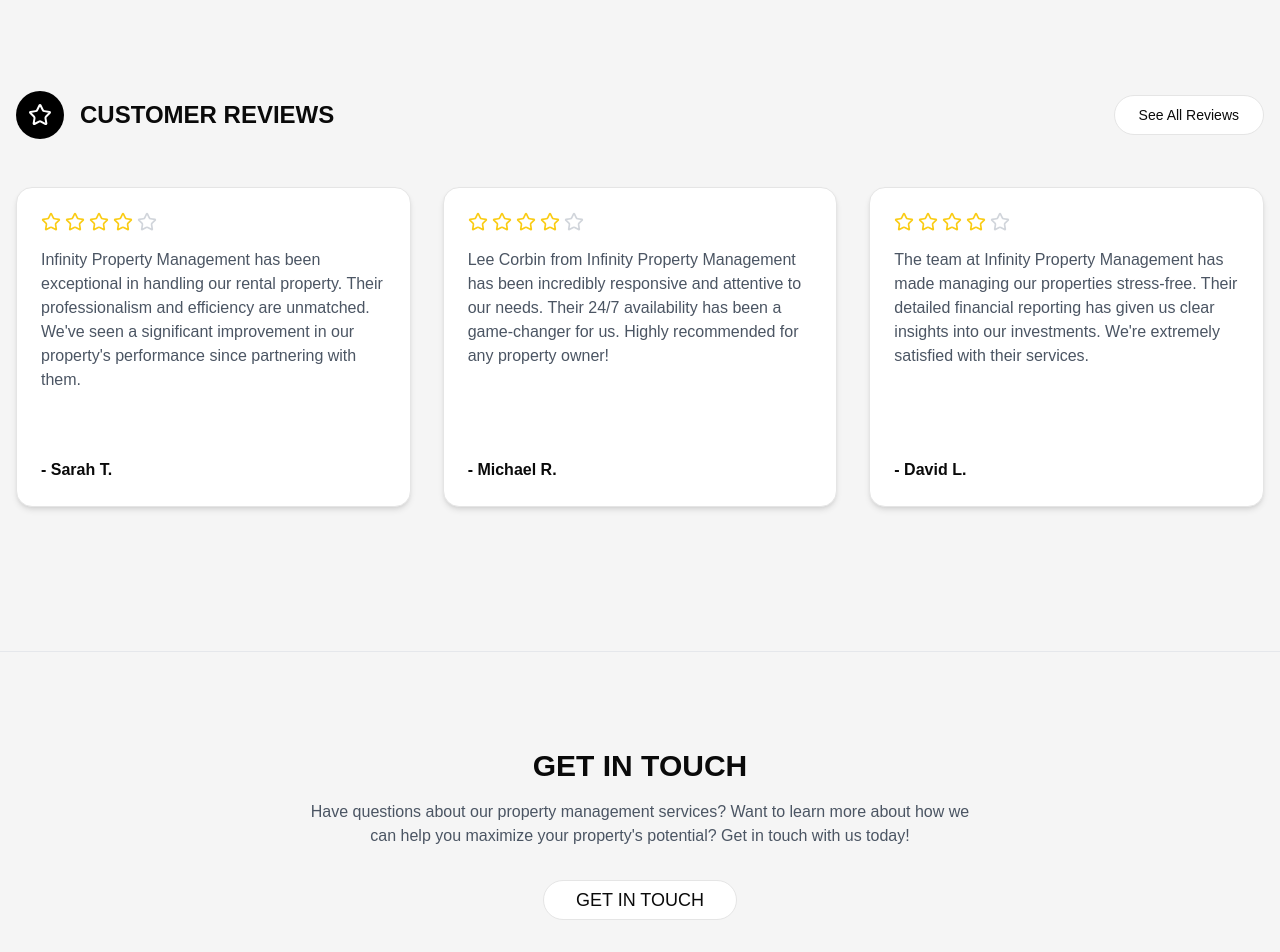
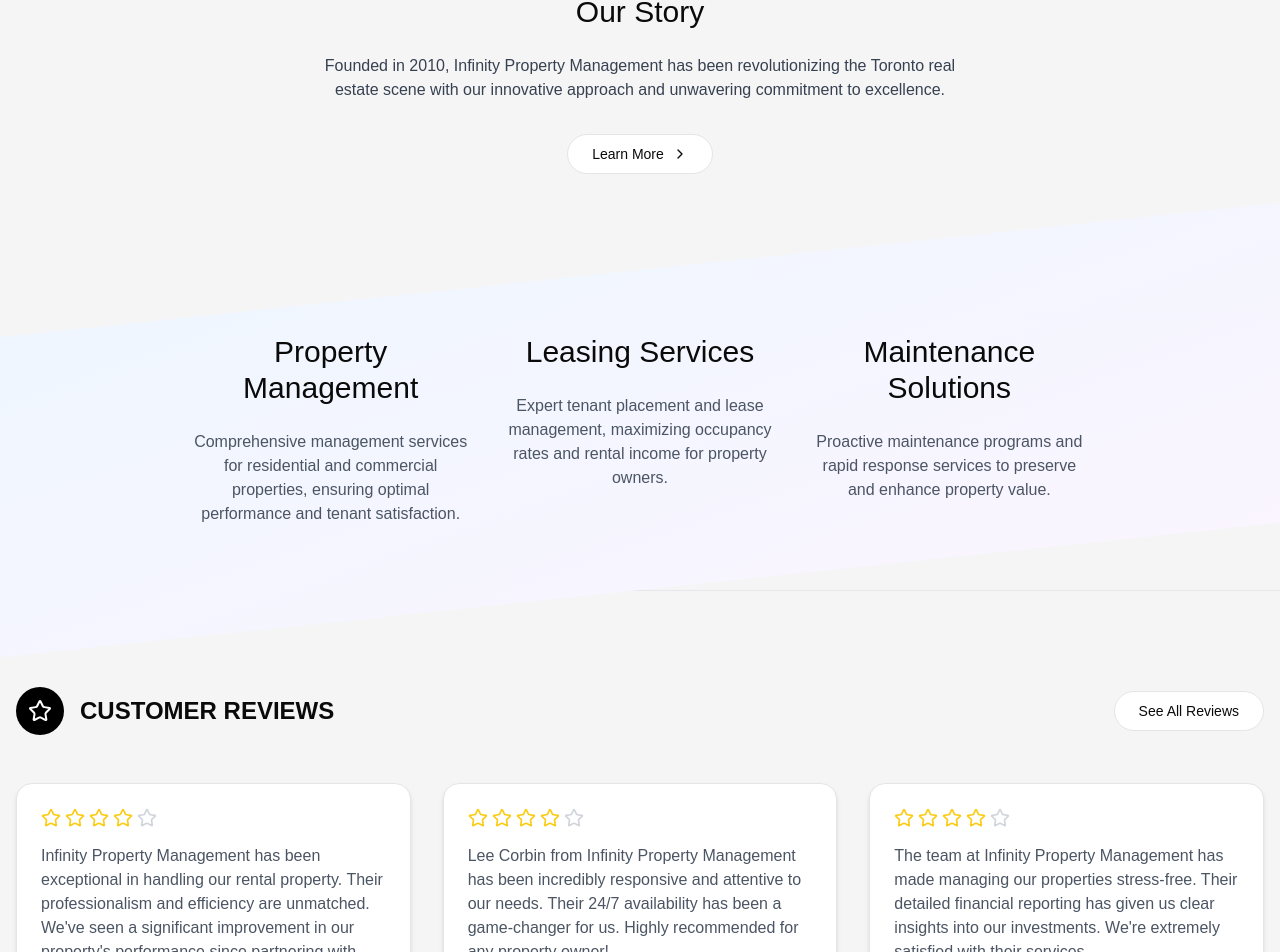
Before and after one commit to Yolxander/infinity-pm, a Next.js app: page / in a window 1280 px wide. Shown: the part 1210-2162 px from the top of the page. Built offline with nearby package versions, Linux system fonts and the light colour scheme.

Commit message:
finall setup finished

```diff
--- a/src/components/landing-page.tsx
+++ b/src/components/landing-page.tsx
@@ -137,6 +137,9 @@
           </div>
         </motion.section>
 
+
+
+
         <motion.section
           className="py-24 border-t border-gray-200"
           initial={{ opacity: 0 }}
@@ -227,6 +230,61 @@
           </div>
         </motion.section>
 
+
+          <motion.div
+              className="max-w-2xl mx-auto text-center"
+              initial={{ opacity: 0, y: 20 }}
+              animate={{ opacity: 1, y: 0 }}
+              transition={{ duration: 0.6 }}
+          >
+            <h2 className="text-3xl font-light mb-6">Our Story</h2>
+            <p className="text-gray-700 mb-8">
+              Founded in 2010, Infinity Property Management has been revolutionizing
+              the Toronto real estate scene with our innovative approach and
+              unwavering commitment to excellence.
+            </p>
+            <Button variant="outline" className="rounded-full px-6">
+              Learn More <ChevronRight className="w-4 h-4 ml-2" />
+            </Button>
+          </motion.div>
+
+          <motion.div
+              className="mt-24 relative"
+              initial={{ opacity: 0 }}
+              animate={{ opacity: 1 }}
+              transition={{ delay: 0.3, duration: 0.6 }}
+          >
+            <div className="absolute inset-0 bg-gradient-to-br from-blue-50 to-purple-50 transform -skew-y-6"></div>
+            <div className="relative z-10 py-16">
+              <div className="grid grid-cols-1 md:grid-cols-3 gap-8 max-w-4xl mx-auto">
+                {[
+                  {
+                    title: 'Property Management',
+                    content: 'Comprehensive management services for residential and commercial properties, ensuring optimal performance and tenant satisfaction.'
+                  },
+                  {
+                    title: 'Leasing Services',
+                    content: 'Expert tenant placement and lease management, maximizing occupancy rates and rental income for property owners.'
+                  },
+                  {
+                    title: 'Maintenance Solutions',
+                    content: 'Proactive maintenance programs and rapid response services to preserve and enhance property value.'
+                  }
+                ].map((service, index) => (
+                    <motion.div
+                        key={index}
+                        className="text-center"
+                        initial={{ y: 50, opacity: 0 }}
+                        animate={{ y: 0, opacity: 1 }}
+                        transition={{ delay: 0.4 + index * 0.2, duration: 0.6 }}
+                    >
+                      <h2 className="text-3xl font-light mb-6">{service.title}</h2>
+                      <p className="text-gray-600">{service.content}</p>
+                    </motion.div>
+                ))}
+              </div>
+            </div>
+          </motion.div>
         <motion.section
           className="py-24 border-t border-gray-200"
           initial={{ opacity: 0 }}
@@ -291,20 +349,21 @@
         </motion.section>
 
         <motion.section
-          className="py-24 border-t border-gray-200"
+            className="py-24 border-t border-gray-200 relative overflow-hidden"
             initial={{ opacity: 0 }}
             animate={{ opacity: 1 }}
             transition={{ duration: 0.8, delay: 0.8 }}
         >
-          <div className="container mx-auto px-4">
+          <div className="absolute inset-0 bg-gradient-to-r from-[#f5f5f5] via-[#e6c9c9] to-[#f5f5f5] animate-gradient-x"></div>
+          <div className="container mx-auto px-4 relative z-10">
             <div className="text-center mb-12">
-              <h3 className="text-3xl font-semibold mb-4">GET IN TOUCH</h3>
-              <p className="text-gray-600 mb-8 max-w-2xl mx-auto">
+              <h3 className="text-3xl font-semibold mb-4 text-gray-800">GET IN TOUCH</h3>
+              <p className="text-gray-700 mb-8 max-w-2xl mx-auto">
                 Have questions about our property management services? Want to learn more about how we can help you maximize your property's potential? Get in touch with us today!
               </p>
               <MotionButton
                   variant="outline"
-                className="rounded-full px-8 py-3 text-lg"
+                  className="rounded-full px-8 py-3 text-lg bg-white bg-opacity-80 hover:bg-opacity-100 transition-all duration-300 text-gray-800"
                   whileHover={{ scale: 1.05 }}
                   whileTap={{ scale: 0.95 }}
                   onClick={() => setIsModalOpen(true)}
```
Lines whose indentation alone changed are shown as unchanged.
